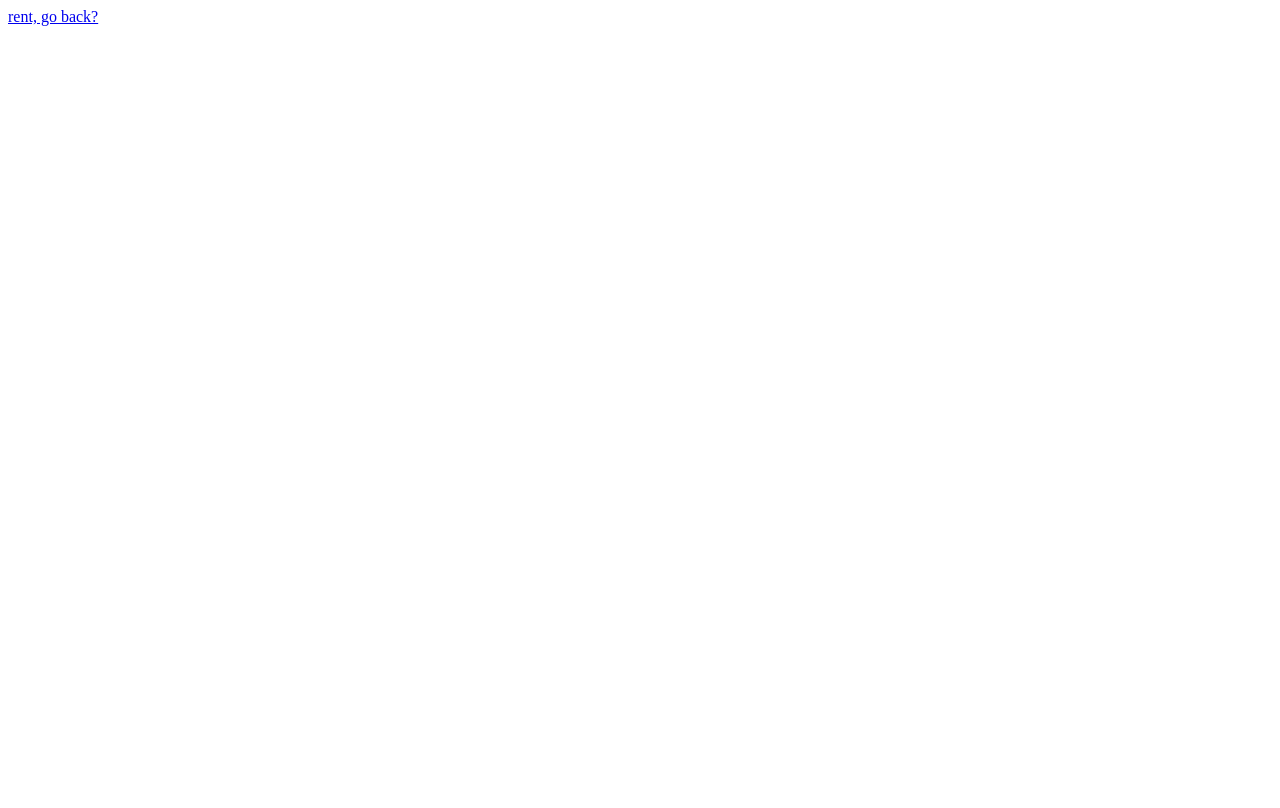
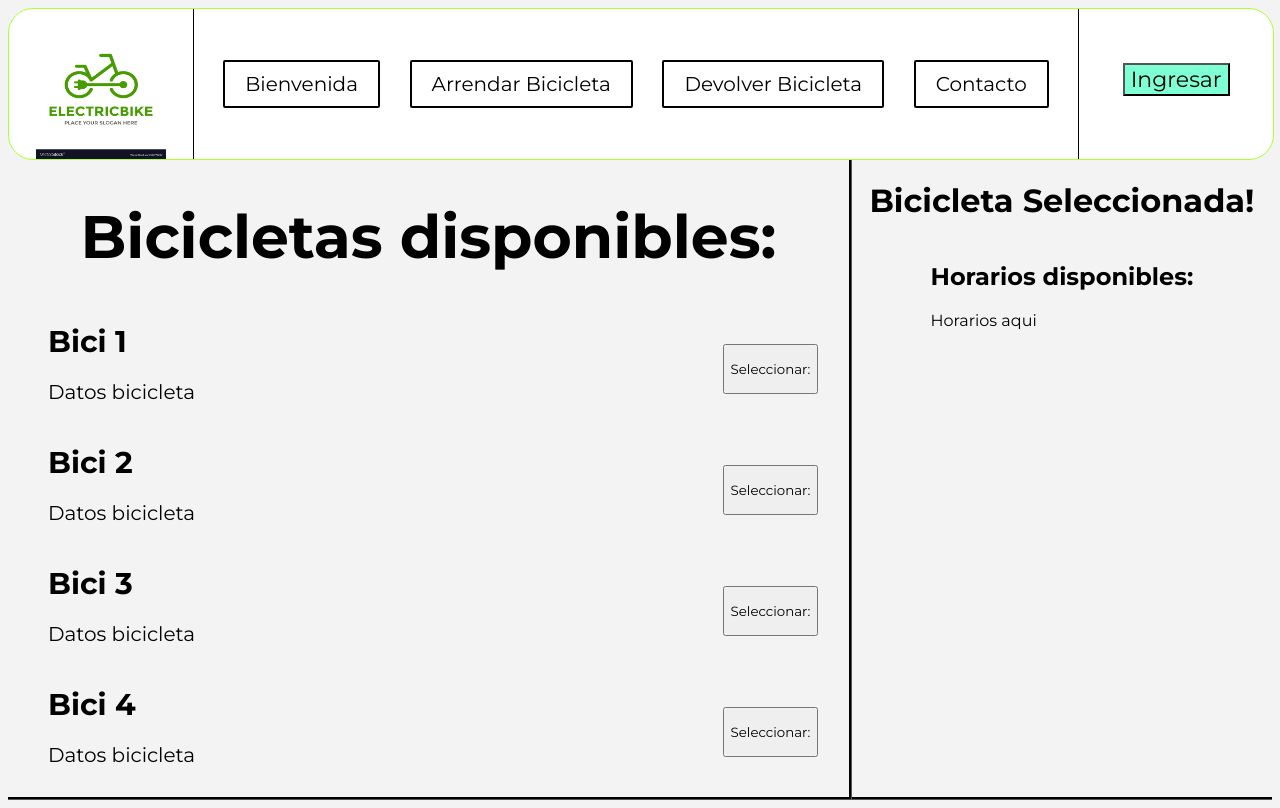
Before and after one commit to MotelPaso/ProyectoBici, a plain HTML site: page rent-bike.html in a window 1280 px wide. Drawn offline with Linux system fonts and the light colour scheme.

Commit message:
rent page

```diff
--- a/indexstyle.css
+++ b/indexstyle.css
@@ -50,13 +50,13 @@ header{
 }
 .header-link{
 	border: 2px solid black;
-    padding: 15px;
+    padding: 10px;
     border-radius: 2px;
 }
 .header-link a{
     font-size: 20px;
     color: black;
-    padding: 15px;
+    padding: 10px;
 }
 .login-button{
 	font-size: 22px;
--- a/rent-bike.html
+++ b/rent-bike.html
@@ -1,15 +1,103 @@
 <!DOCTYPE html>
-<html lang="en">
+<html lang="es">
 <head>
     <meta charset="UTF-8">
     <meta name="viewport" content="width=device-width, initial-scale=1.0">
     <link rel="stylesheet" href="rentstyle.css">
+    <link rel="stylesheet" href="indexstyle.css">
     <link rel="preconnect" href="https://fonts.googleapis.com">
 	<link rel="preconnect" href="https://fonts.gstatic.com" crossorigin>
 	<link href="https://fonts.googleapis.com/css2?family=Montserrat:ital,wght@0,100..900;1,100..900&display=swap" rel="stylesheet">
     <title>Arrendar Bicicleta!</title>
 </head>
 <body>
-    <a href="index.html">rent, go back?</a>
+    <header>
+        <div class="header-logo">
+            <a href="index.html"><img src="templogo.jpg" alt="Logo"></a>
+            <!--TODO: fix temp logo-->
+        </div>
+        <div class="header-options">
+            <div class="header-link">
+                <a href="welcome.html">Bienvenida</a>
+            </div>
+            <div class="header-link">
+                <a href="rent-bike.html">Arrendar Bicicleta</a>
+                <!--TODO: check logged status-->
+            </div>
+            <div class="header-link">
+                <a href="return-bike.html">Devolver Bicicleta</a>
+                <!--TODO: check logged status-->
+            </div>
+            <div class="header-link">
+                <a href="contact.html">Contacto</a>
+            </div>
+        </div>
+        <div class="header-login">
+            <button class="login-button" type="button" onclick="location.href='login.html'">Ingresar</button>
+        </div>
+    </header>
+    <div class="rent">
+        <div class="rent-main">
+            <div class="rent-title">
+                <h1>Bicicletas disponibles:</h1>
+            </div>
+            <div class="rent-available">
+                <div class="rent-bikes">
+                    <div class="rent-bike-data">
+                        <h6>Bici 1</h6>
+                        <p>Datos bicicleta</p>
+                        <!--Add model and charge-->
+                    </div>
+                </div>
+                <div class="rent-select-bike">
+                    <button type="button">Seleccionar:</button>
+                </div>
+            </div>
+            <div class="rent-available">
+                <div class="rent-bikes">
+                    <div class="rent-bike-data">
+                        <h6>Bici 2</h6>
+                        <p>Datos bicicleta</p>
+                        <!--Add model and charge-->
+                    </div>
+                </div>
+                <div class="rent-select-bike">
+                    <button type="button">Seleccionar:</button>
+                </div>
+            </div>
+            <div class="rent-available">
+                <div class="rent-bikes">
+                    <div class="rent-bike-data">
+                        <h6>Bici 3</h6>
+                        <p>Datos bicicleta</p>
+                        <!--Add model and charge-->
+                    </div>
+                </div>
+                <div class="rent-select-bike">
+                    <button type="button">Seleccionar:</button>
+                </div>
+            </div>
+            <div class="rent-available">
+                <div class="rent-bikes">
+                    <div class="rent-bike-data">
+                        <h6>Bici 4</h6>
+                        <p>Datos bicicleta</p>
+                        <!--Add model and charge-->
+                    </div>
+                </div>
+                <div class="rent-select-bike">
+                    <button type="button">Seleccionar:</button>
+                </div>
+            </div>
+        </div>
+        <div class="rent-process">
+            <h1>Bicicleta Seleccionada!</h1>
+            <!-- If bike disponible, mostrar-->
+            <div class="rent-timepicker hidden" >
+                <h2>Horarios disponibles:</h2>
+                <p>Horarios aqui</p>
+            </div>
+        </div>
+    </div>
 </body>
 </html>
--- a/rentstyle.css
+++ b/rentstyle.css
@@ -0,0 +1,66 @@
+.rent{
+    display: flex;
+    flex-direction: row;
+}
+.rent-main{
+    display: flex;
+    flex-direction: column;
+    width: 100%;
+    height: fit-content;
+    justify-content: left;
+    border-right: 3px groove black;
+    border-bottom: 3px groove black;
+}
+.rent-title{
+    text-align: center;
+    width: 100%;
+    font-size: 30px;
+}
+.rent-available{
+    display: flex;
+    flex-direction: row;
+    padding: 0 0 10px 0;
+}
+.rent-bikes{
+    display: flex;
+    flex-direction: column;
+    width: 85%;
+}
+.rent-bikes h6{
+    font-size: 30px;
+    margin: 10px 0 0 0;
+}
+.rent-bike-data{
+    font-size: 20px;
+    padding-left: 40px;
+    height: fit-content;
+    width: fit-content;
+    text-decoration: none;
+}
+.rent-select-bike {
+    display: flex;
+    justify-content: flex-end;
+    align-items: center;
+    width: max-content;
+    font-size: medium;
+}
+.rent-select-bike button{
+    height: 50px;
+}
+.rent-process{
+    width: 50%;
+    display: flex;
+    flex-direction: column;
+    align-items: center;
+    border-bottom: 3px groove black;
+}
+.rent-process h1{
+    text-align: center;
+}
+.bikes{
+    font-size: 20px;
+    padding: 10px;
+}
+.hidden{
+    visibility:visible;
+}
```
